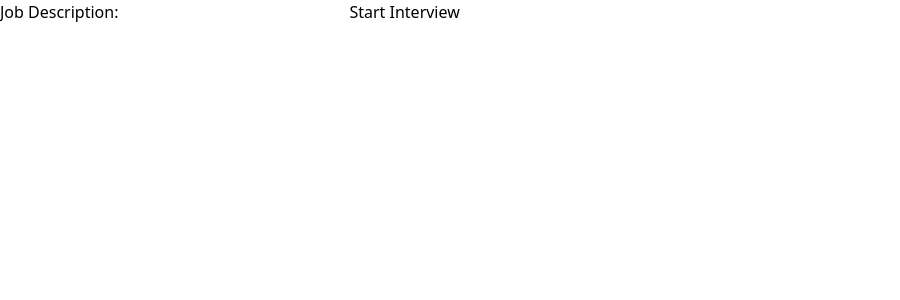
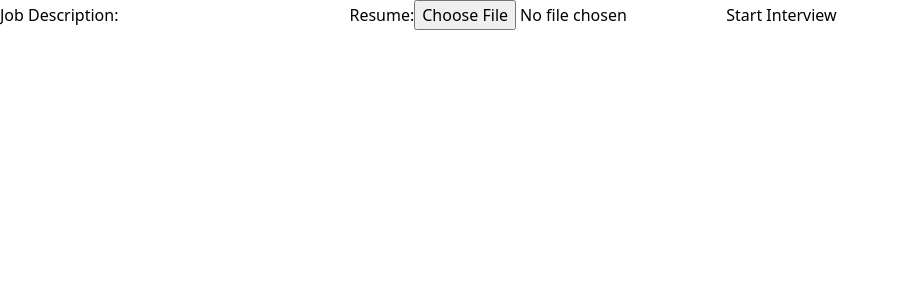
Before and after one commit to voidranjer/hackthehill-ii, a React (Vite) app: page / in a window 1280 px wide. Shown: the top 300 px of the page, without its empty margins (0-900 px from the left). Built offline with nearby package versions, Linux system fonts and the light colour scheme.

Commit message:
add resume analysis

```diff
--- a/package.json
+++ b/package.json
@@ -13,9 +13,11 @@
     "@babel/plugin-transform-runtime": "^7.25.4",
     "@babel/runtime": "^7.25.6",
     "@google/generative-ai": "^0.20.0",
+    "jotai": "^2.10.0",
     "react": "^18.3.1",
     "react-dom": "^18.3.1",
     "react-markdown": "^9.0.1",
+    "react-pdftotext": "^1.3.3",
     "react-speech-recognition": "^3.10.0"
   },
   "devDependencies": {
--- a/src/Home.jsx
+++ b/src/Home.jsx
@@ -1,8 +1,13 @@
 import React, { useState } from 'react';
+import { useAtom } from 'jotai'
 import { useNavigate } from 'react-router-dom';
+import pdfToText from "react-pdftotext";
+
+import { resumeAtom } from './utils/jotai';
 
 export default function Home() {
     const [description, setDescription] = useState('');
+    const [resume, setResume] = useAtom(resumeAtom);
     const navigate = useNavigate();
 
     const handleDescriptionChange = (event) => {
@@ -15,12 +20,23 @@ export default function Home() {
         navigate(`/interview?description=${compressedDescription}`);
     };
 
+    function extractText(event) {
+        const file = event.target.files[0];
+        pdfToText(file)
+          .then((text) => {console.log("Resume", text); setResume(text)})
+          .catch((error) => console.error("Failed to extract text from pdf"));
+      }
+
     return (
         <form onSubmit={handleFormSubmit}>
             <label>
                 Job Description:
                 <input type="text" value={description} onChange={handleDescriptionChange} />
             </label>
+            <label>
+                Resume:
+                <input type="file" accept="application/pdf" onChange={extractText} />
+            </label>
             <button type="submit">Start Interview</button>
         </form>
     );
--- a/src/Results.jsx
+++ b/src/Results.jsx
@@ -1,14 +1,18 @@
 import { useState, useEffect } from "react";
 import { gemini_prompt } from "./gemini/gemini";
 import ReactMarkdown from "react-markdown";
+import { useAtom } from "jotai";
 
-function buildPrompt(description, questions, response) {
+import { resumeAtom } from "./utils/jotai";
+
+function buildPrompt(description, questions, response, resume) {
     return `
         You need to help me analyze how well I did in my interview. Criticize every aspect of my response so that I can improve, do NOT hold back.
 
         This is the job description that I am applying for: ${description}
         This is the question that I was asked: ${questions}
         This is the response that I gave: ${response}
+        This is my resume: ${resume}
 
         The response that I give is NOT formatted and has no grammar because it is strictly speech to text. Assume grammatically correct but use the context of live spoken to analyze. Based on the the question and response. Provide a detailed analysis of what I did well and what I could improve on. Be as critical as possible and do NOT hold back.
 
@@ -20,7 +24,7 @@ function buildPrompt(description, questions, response) {
         Confidence: How confident was I in my response?
         Clarity: How clear was my response?
 
-        And then, comment on what I did well and what I could improve on. Be as detailed as possible and do NOT hold back.
+        And then, comment on what I did well and what I could improve on. Be as detailed as possible and do NOT hold back. When giving feedback, be sure to reference by resume and how we can shape my answer following my resume or things that I can infer. However, you should NOT judge my resume itself, only judge the response that I gave and how stuff in my resume could have helped me answer the question better.
 
         An exact response format should be:
         Communication: 5/5
@@ -46,9 +50,11 @@ export default function Results({ setStatus, setIndex, description, question, re
     const [analysis, setAnalysis] = useState("");
     const [loading, setLoading] = useState(true);
 
+    const [resume] = useAtom(resumeAtom);
+
     useEffect(() => {
         // Set the prompt
-        const newPrompt = buildPrompt(description, question, response);
+        const newPrompt = buildPrompt(description, question, response, resume);
         setPrompt(newPrompt);
 
         // Generate the analysis
--- /dev/null
+++ b/src/utils/jotai.jsx
@@ -0,0 +1,4 @@
+import { atom } from 'jotai'
+import { atomWithStorage } from 'jotai/utils'
+
+export const resumeAtom = atomWithStorage('resume', '')
```
Also changed, not shown: 2 other files (tests, documents, lock files or other folders).
